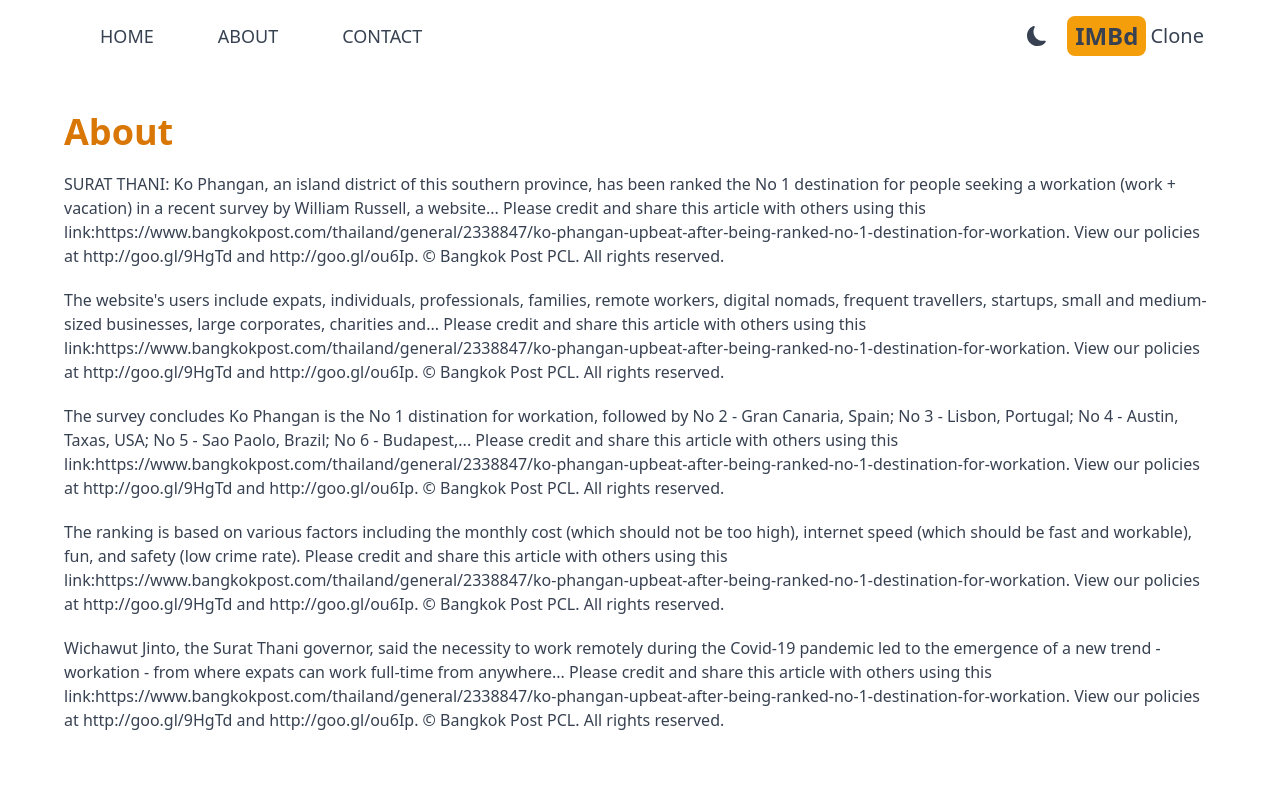
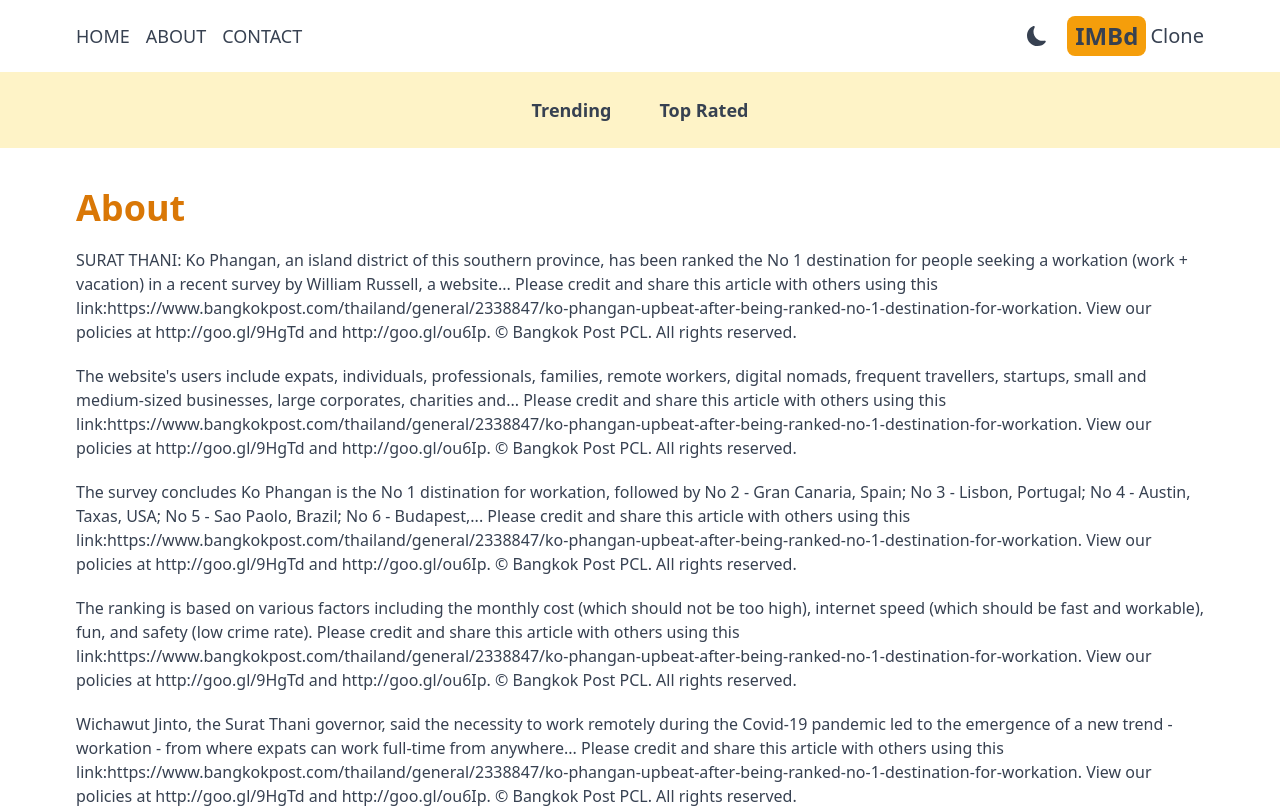
Before and after one commit to seaboie/tmdb-nextjs, a Next.js app: page /about in a window 1280 px wide. Built offline with nearby package versions, Linux system fonts and the light colour scheme.

Commit message:
create: Navbar()

```diff
--- a/app/about/page.tsx
+++ b/app/about/page.tsx
@@ -2,7 +2,7 @@
 
 export default function About() {
   return (
-    <div className='max-w-6xl mx-auto'>
+    <div className='max-w-6xl mx-auto px-3'>
       <div className='text-4xl font-bold text-amber-600 mt-10'>About</div>
       <div className='flex flex-col gap-5 mt-5'>
         <div>
--- a/app/layout.tsx
+++ b/app/layout.tsx
@@ -1,6 +1,7 @@
 import HeaderNav from '@/components/head/HeaderNav'
 import './globals.css'
 import Providers from './Providers'
+import Navbar from '@/components/nav/Navbar'
 
 export const metadata = {
   title: 'IMBd Web application',
@@ -17,6 +18,8 @@
       <body>
         <Providers>
           <HeaderNav />
+          <Navbar />
+
           {children}
         </Providers>
       </body>
--- a/components/head/HeaderLeft.tsx
+++ b/components/head/HeaderLeft.tsx
@@ -12,11 +12,11 @@
 export default function HeaderLeft({title, route, icon}: HeaderLeftProps) {
   return (
     <div>
-        <Link href={route} className='mx-4 lg:mx-6 hover:text-amber-600'>
+        <Link href={route} className=' hover:text-amber-600 flex justify-start'>
             <div className='sm:hidden'>
                 {icon}
             </div>
-            <div className='hidden sm:inline-block text-lg'>
+            <div className='hidden sm:inline-block text-lg self-start'>
                 {title}
             </div>
         </Link>
--- a/components/head/HeaderNav.tsx
+++ b/components/head/HeaderNav.tsx
@@ -8,8 +8,8 @@
 
 export default function HeaderNav() {
   return (
-    <div className='flex justify-between place-items-center sm:max-w-xl  md:max-w-3xl lg:max-w-4xl  xl:max-w-6xl
-    2xl:max-w-7xl px-3 py-4 mx-auto'>
+    <div className='flex justify-between place-items-center sm:max-w-xl md:max-w-6xl
+     px-3 py-4 mx-auto'>
         <div className='flex gap-4 text-xl'>
             <HeaderLeft title='HOME' route='/' icon={<AiFillHome />} />
             <HeaderLeft title='ABOUT' route='/about' icon={<FcAbout />} />
--- /dev/null
+++ b/components/nav/Navbar.tsx
@@ -0,0 +1,11 @@
+import React from 'react'
+import NavbarItem from './NavbarItem'
+
+export default function Navbar() {
+  return (
+    <div className=' flex justify-center dark:bg-gray-600 bg-amber-100 lg:text-lg p-4'>
+        <NavbarItem title='Trending' param='fetchTrending' />
+        <NavbarItem title='Top Rated' param='fetchTopRated' />
+    </div>
+  )
+}
--- /dev/null
+++ b/components/nav/NavbarItem.tsx
@@ -0,0 +1,26 @@
+"use client"
+
+import Link from 'next/link'
+import React from 'react'
+import { useSearchParams } from 'next/navigation'
+
+type NavbarItemProps = {
+    title: string,
+    param: string
+}
+
+export default function NavbarItem({ title, param }: NavbarItemProps) {
+
+    const searchParams = useSearchParams();
+    const genre = searchParams.get("genre");
+
+    return (
+        <div>
+            <Link href={`/?genre=${param}`}>
+                <div className={`mx-4 hover:text-amber-500 font-semibold p-2 ${genre  && genre === param && 'underline underline-offset-8 decoration-4 decoration-amber-500' }`}>
+                    {title}
+                </div>
+            </Link>
+        </div>
+    )
+}
```
